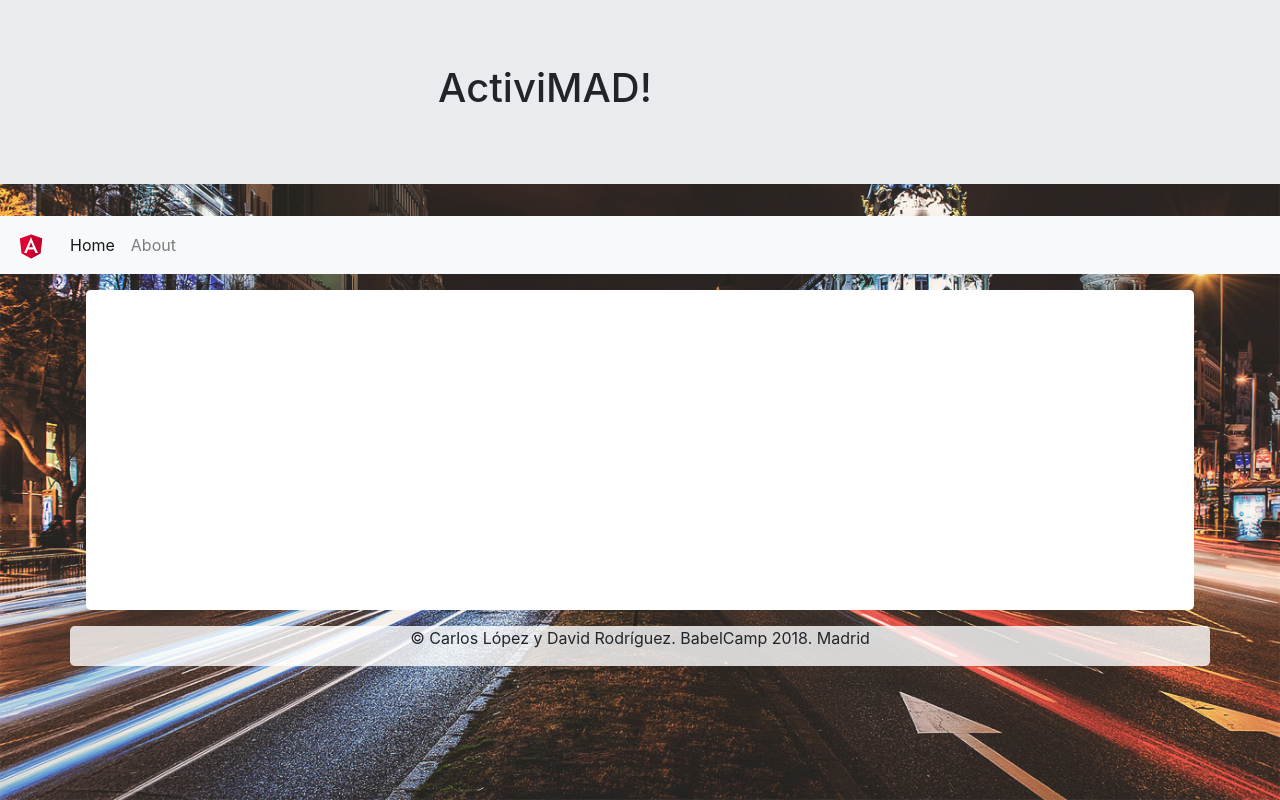
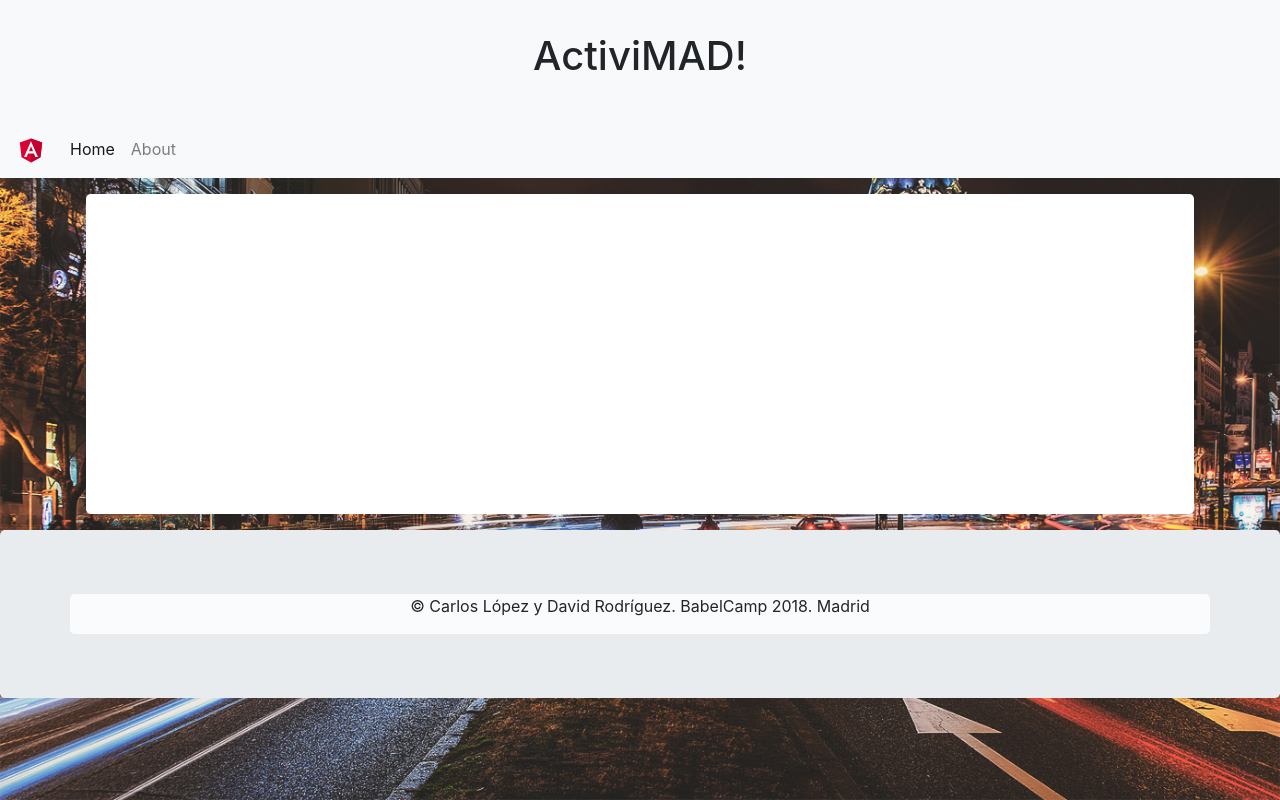
Before and after one commit to daviro05/HandsOnBabel, an Angular app in the folder HS2/activimad/: page /home in a window 1280 px wide. Built offline with nearby package versions, Linux system fonts and the light colour scheme.

Commit message:
Cosas que hacer, cambios en header

```diff
--- a/HS2/activimad/src/app/core/footer/footer.component.html
+++ b/HS2/activimad/src/app/core/footer/footer.component.html
@@ -1,3 +1,4 @@
+<div class="jumbotron">
 <div class="container">
   <div class="row">
     <div class="col">
@@ -7,3 +8,4 @@
     </div>
   </div>
 </div>
+</div>
--- a/HS2/activimad/src/app/core/header/header.component.css
+++ b/HS2/activimad/src/app/core/header/header.component.css
@@ -0,0 +1,6 @@
+.jumbotron{
+    padding: 2rem 1rem;
+    border-radius: 0px;
+    margin-bottom: 0px;
+    background-color: #f8f9fa;
+}
--- a/HS2/activimad/src/app/core/header/header.component.html
+++ b/HS2/activimad/src/app/core/header/header.component.html
@@ -1,7 +1,7 @@
-<div class="jumbotron jumbotron-fluid">
+<div class="jumbotron">
   <div class="container">
     <div class="row">
-      <div class="col-10 text-center pt">
+      <div class="col-12 text-center pt">
         <h1>{{ title }}!</h1>
       </div>
   </div>
```
Also changed, not shown: 1 other file (tests, documents, lock files or other folders).
